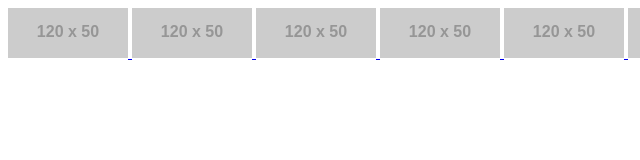
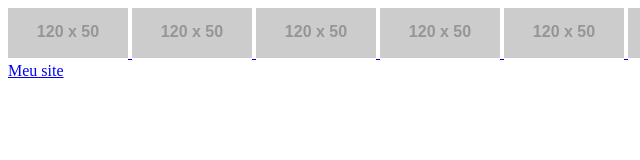
Before and after one commit to RafaelTomee/semana-4--16-4, a plain HTML site: page index.html in a window 1280 px wide. Shown: the full height of the page, 0-640 px from the left. Drawn offline with Linux system fonts and the light colour scheme; placeholder pictures from the web are drawn by us.

Commit message:
meu site

```diff
--- a/index.html
+++ b/index.html
@@ -43,7 +43,7 @@
   </nav>
 
   <!-- Conte�do principal -->
-  <a href="meuSite.html" rel='next' target='_self'></a>
+  <a href="meuSite.html" rel='next' target='_self'>Meu site</a>
 
 </body>
 </html>
```
